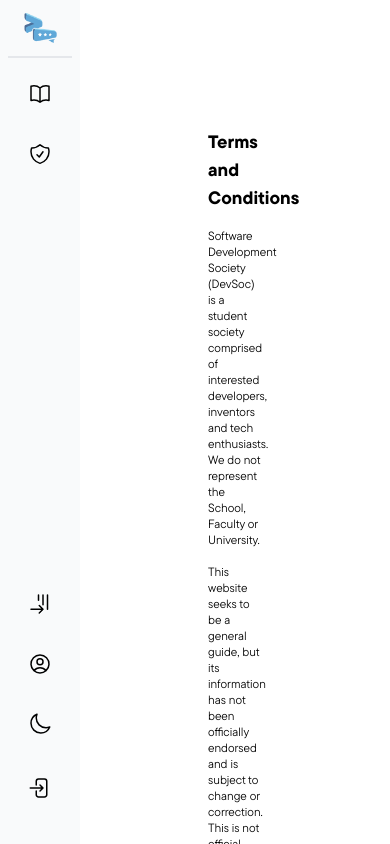
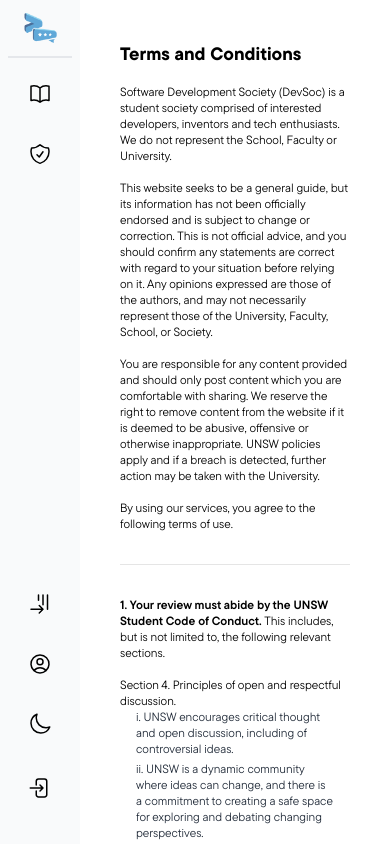
Before and after one commit to devsoc-unsw/unilectives, a Next.js app in the folder frontend/: page /terms-and-conditions in a window 390 px wide. Built offline with nearby package versions, Linux system fonts and the light colour scheme; no server answers.

Commit message:
fix: revert t&c page to be responsive

```diff
--- a/frontend/src/app/terms-and-conditions/page.tsx
+++ b/frontend/src/app/terms-and-conditions/page.tsx
@@ -7,7 +7,7 @@
 
 export default function TermsAndConditions() {
   return (
-    <div className='p-20 xs:m-12 sm:m-12 xs:text-xs sm:text-sm bg-white dark:bg-slate-800 duration-150'>
+    <div className='p-20 sm:p-10 xs:text-xs sm:text-sm bg-white dark:bg-slate-800 duration-150'>
       <h1 className='text-lg font-bold'>Terms and Conditions</h1>
       <br />
       <p>
```
